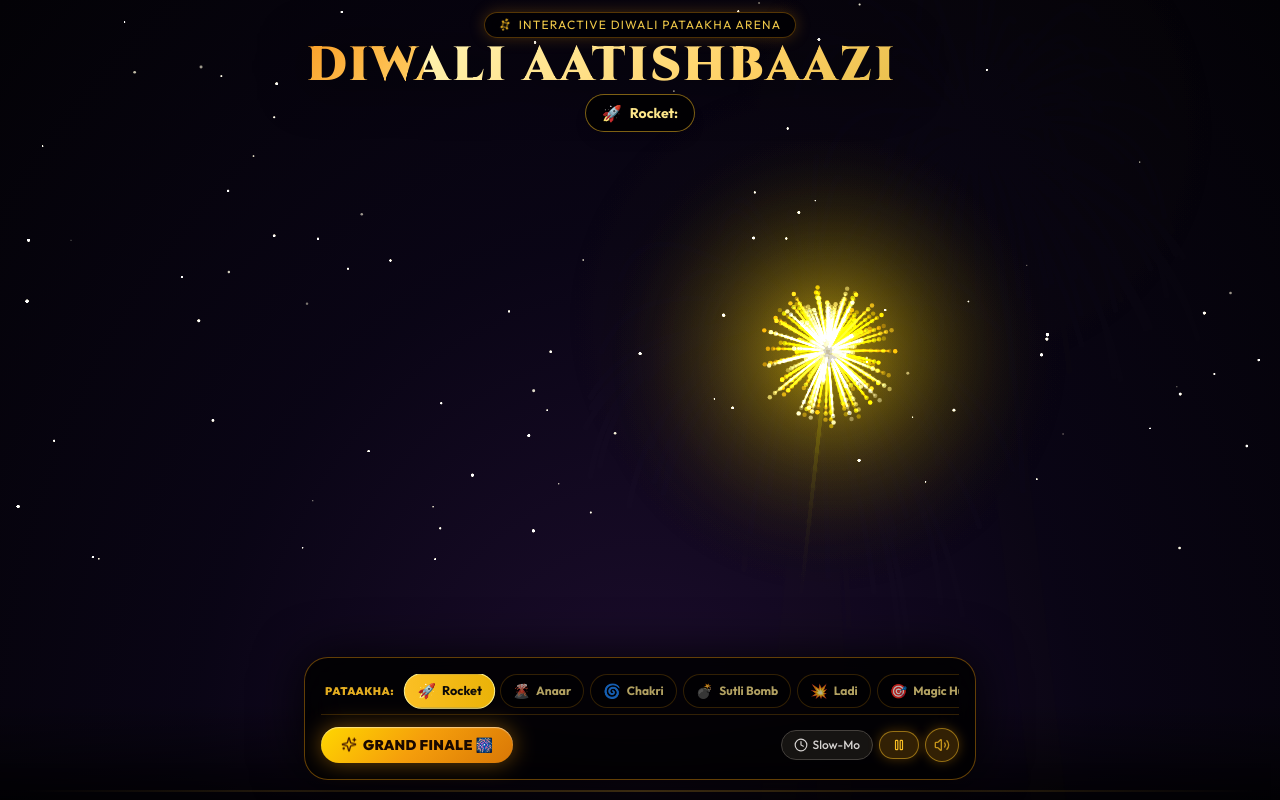
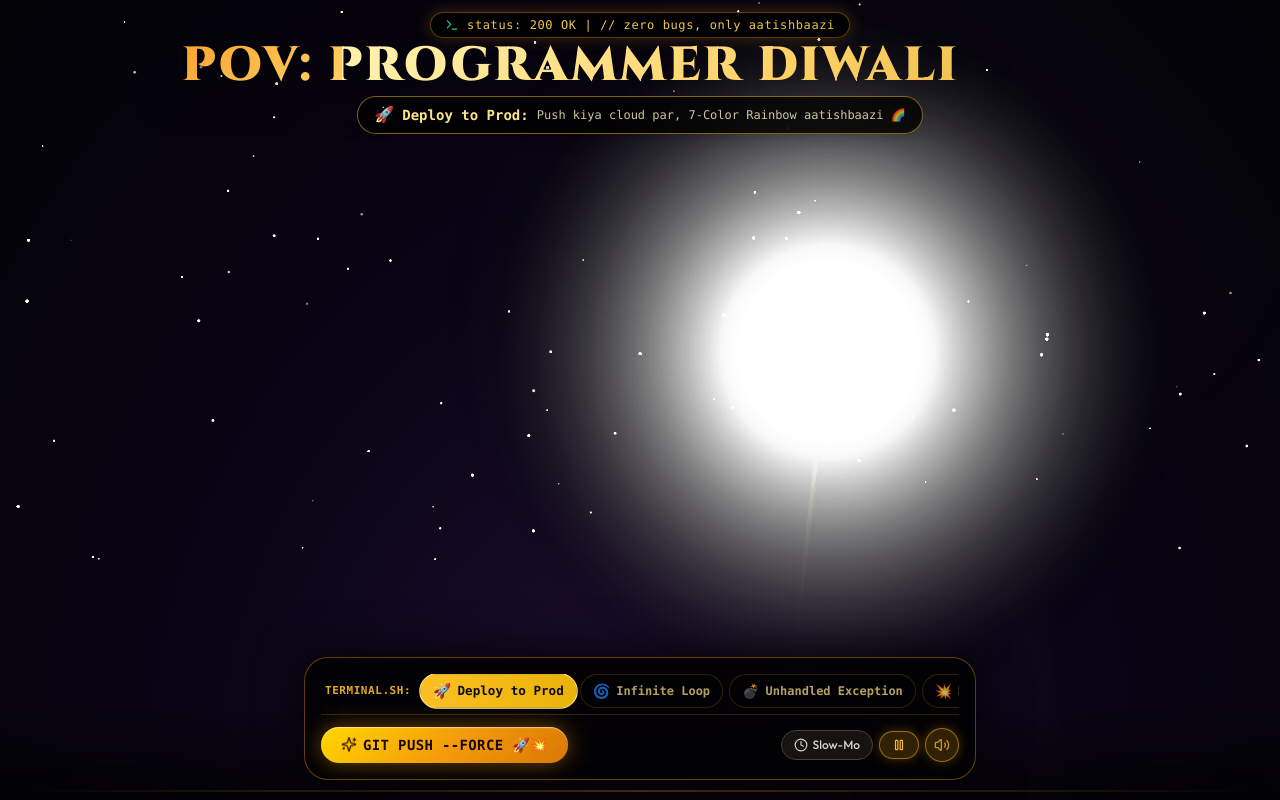
Before and after one commit to suman987654432/deeppov, a React (Vite) app: page / in a window 1280 px wide. Built offline with nearby package versions, Linux system fonts and the light colour scheme.

Commit message:
POV: Programmer Diwali theme with funny dev content, removed Anaar, 7-color rainbow rocket, and git push force button

```diff
--- a/src/App.jsx
+++ b/src/App.jsx
@@ -8,16 +8,16 @@ import {
   VolumeX,
   Play,
   Pause,
-  Clock
+  Clock,
+  Terminal
 } from 'lucide-react';
 
 const CRACKERS = [
-  { id: 'rocket', name: 'Rocket', icon: '🚀', desc: 'Click/Tap anywhere to shoot aerial rockets' },
-  { id: 'anaar', name: 'Anaar', icon: '🌋', desc: 'Click to place towering golden fountain' },
-  { id: 'chakri', name: 'Chakri', icon: '🌀', desc: 'Click to spin high-speed rainbow wheel' },
-  { id: 'bomb', name: 'Sutli Bomb', icon: '💣', desc: 'Click to plant bomb with shockwave blast' },
-  { id: 'ladi', name: 'Ladi', icon: '💥', desc: 'Click for rapid 28-burst crackling chain' },
-  { id: 'hunter', name: 'Magic Hunter', icon: '🎯', desc: 'Click to shoot 8 rapid colorful comet tracers' },
+  { id: 'rocket', name: 'Deploy to Prod', icon: '🚀', desc: 'Push kiya cloud par, 7-Color Rainbow aatishbaazi 🌈' },
+  { id: 'chakri', name: 'Infinite Loop', icon: '🌀', desc: 'while(true) ghume jaa raha hai 100% CPU par' },
+  { id: 'bomb', name: 'Unhandled Exception', icon: '💣', desc: 'Screen shake + server dead + Jira ticket' },
+  { id: 'ladi', name: 'Merge Conflicts', icon: '💥', desc: '28 commits ek sath line se phat gaye' },
+  { id: 'hunter', name: 'Microservices', icon: '🎯', desc: '8 rapid async requests shoot ho rahe hain' },
 ];
 
 export default function App() {
@@ -99,22 +99,26 @@ export default function App() {
 
       {/* 4. Top Header & Active Cracker Badge */}
       <header className="fixed top-3 left-0 right-0 z-20 flex flex-col items-center pointer-events-none px-4 text-center">
-        <div className="pointer-events-auto flex items-center gap-2 px-3.5 py-1 rounded-full bg-black/60 border border-amber-500/35 backdrop-blur-md text-amber-300 text-[11px] sm:text-xs tracking-widest uppercase mb-1 shadow-[0_0_15px_rgba(245,158,11,0.25)]">
-          <Sparkles className="w-3 h-3 text-amber-400 animate-spin" style={{ animationDuration: '6s' }} />
-          <span>Interactive Diwali Pataakha Arena</span>
+        <div className="pointer-events-auto flex items-center gap-2 px-3.5 py-1 rounded-full bg-black/70 border border-amber-500/40 backdrop-blur-md text-amber-300 text-[11px] sm:text-xs tracking-wider mb-1 shadow-[0_0_15px_rgba(245,158,11,0.25)] font-mono">
+          <Terminal className="w-3.5 h-3.5 text-emerald-400" />
+          <span>status: 200 OK | // zero bugs, only aatishbaazi</span>
         </div>
 
         <h1 className="font-serif text-2xl sm:text-4xl md:text-5xl font-black tracking-wider gold-text-gradient drop-shadow-[0_4px_25px_rgba(0,0,0,0.9)]">
-          DIWALI AATISHBAAZI <span className="inline-block text-amber-300 animate-pulse">✨</span>
+          POV: PROGRAMMER DIWALI <span className="inline-block text-amber-300 animate-bounce">💻✨</span>
         </h1>
 
+        <p className="font-mono text-[11px] sm:text-xs text-amber-200/90 mt-0.5 drop-shadow hidden xs:block">
+          // Friday evening ko bina testing prod deploy maar diya... ab aatishbaazi dekho! 🚀🔥
+        </p>
+
         {/* Active Cracker Instructions Badge */}
-        <div className="mt-1 pointer-events-auto flex items-center gap-2 px-4 py-1.5 rounded-full bg-black/80 border border-amber-400/50 backdrop-blur-lg shadow-lg">
+        <div className="mt-1.5 pointer-events-auto flex items-center gap-2 px-4 py-1.5 rounded-full bg-black/80 border border-amber-400/50 backdrop-blur-lg shadow-lg font-mono">
           <span className="text-base">{currentCracker.icon}</span>
           <span className="text-xs sm:text-sm font-bold text-amber-200">
             {currentCracker.name}:
           </span>
-          <span className="text-xs text-amber-100/80 font-light hidden xs:inline">
+          <span className="text-xs text-amber-100/80 font-light hidden sm:inline">
             {currentCracker.desc}
           </span>
         </div>
@@ -123,12 +127,12 @@ export default function App() {
       {/* 5. Permanent Stable Bottom Control HUD */}
       <div className="fixed bottom-3 sm:bottom-5 left-0 right-0 z-20 flex flex-col items-center pointer-events-none px-2 sm:px-4">
         <div className="pointer-events-auto w-full max-w-2xl bg-black/85 border border-amber-500/40 rounded-3xl p-3 sm:p-4 backdrop-blur-xl shadow-[0_0_50px_rgba(0,0,0,0.9)] flex flex-col gap-2.5">
-          {/* Traditional Cracker Tabs (All 10 Authentic Crackers) */}
+          {/* Traditional Cracker Tabs (Hilarious Programmer Diwali Theme) */}
           <div className="flex items-center gap-1.5 overflow-x-auto pb-1.5 scrollbar-none border-b border-amber-500/20">
-            <span className="text-[11px] font-black text-amber-400/90 uppercase tracking-wider pl-1 pr-1.5 whitespace-nowrap">
-              Pataakha:
+            <span className="text-[11px] font-black text-amber-400/90 uppercase tracking-wider pl-1 pr-1.5 whitespace-nowrap font-mono">
+              Terminal.sh:
             </span>
-            <div className="flex items-center gap-1.5">
+            <div className="flex items-center gap-1.5 font-mono">
               {CRACKERS.map((c) => (
                 <button
                   key={c.id}
@@ -149,13 +153,14 @@ export default function App() {
 
           {/* Action Buttons Row */}
           <div className="flex items-center justify-between gap-2 flex-wrap pt-0.5">
-            {/* Grand Fireworks Finale */}
+            {/* Grand Fireworks Finale -> git push --force 🚀💥 */}
             <button
               onClick={triggerGrandShow}
-              className="btn-gold flex items-center gap-1.5 px-4 sm:px-5 py-2 rounded-full text-xs sm:text-sm font-black tracking-wide uppercase cursor-pointer active:scale-95"
+              className="btn-gold flex items-center gap-1.5 px-4 sm:px-5 py-2 rounded-full text-xs sm:text-sm font-black tracking-wide uppercase cursor-pointer active:scale-95 font-mono shadow-[0_0_20px_rgba(245,158,11,0.5)]"
+              title="Force push to production & explode all servers!"
             >
               <Sparkles className="w-4 h-4 text-amber-950 animate-bounce" />
-              <span>Grand Finale 🎆</span>
+              <span>git push --force 🚀💥</span>
             </button>
 
             <div className="flex items-center gap-1.5">
--- a/src/components/fireworks/FireworksCanvas.jsx
+++ b/src/components/fireworks/FireworksCanvas.jsx
@@ -65,22 +65,25 @@ class Rocket {
   }
 
   draw(ctx) {
+    const rainbowColors = ['#a855f7', '#4f46e5', '#06b6d4', '#22c55e', '#facc15', '#f97316', '#ef4444'];
+    const activeColor = rainbowColors[Math.floor((Date.now() / 70) % 7)];
+
     if (this.trail.length > 1) {
       ctx.beginPath();
       ctx.moveTo(this.trail[0].x, this.trail[0].y);
       for (let i = 1; i < this.trail.length; i++) {
         ctx.lineTo(this.trail[i].x, this.trail[i].y);
       }
-      ctx.strokeStyle = 'rgba(255, 215, 0, 0.85)';
-      ctx.lineWidth = 3.2;
+      ctx.strokeStyle = activeColor;
+      ctx.lineWidth = 3.5;
       ctx.stroke();
     }
 
     ctx.beginPath();
-    ctx.arc(this.x, this.y, 3.8, 0, Math.PI * 2);
-    ctx.fillStyle = this.headColor;
-    ctx.shadowColor = '#ffd700';
-    ctx.shadowBlur = 14;
+    ctx.arc(this.x, this.y, 4.2, 0, Math.PI * 2);
+    ctx.fillStyle = '#ffffff';
+    ctx.shadowColor = activeColor;
+    ctx.shadowBlur = 16;
     ctx.fill();
     ctx.shadowBlur = 0;
   }
@@ -932,31 +935,58 @@ const FireworksCanvas = forwardRef(
       });
     }, []);
 
-    // Regular explosion
+    // 7-Color Rainbow Rocket Explosion (VIBGYOR)
     const detonateFirework = useCallback(
       (x, y, pattern, paletteName) => {
-        const palette = COLOR_PALETTES[paletteName] || COLOR_PALETTES.gold;
-        triggerSkyFlash(x, y, palette[0]);
+        triggerSkyFlash(x, y, '#ffffff', 0.65, 360);
 
         const pan = (x / (window.innerWidth || 1000)) * 2 - 1;
         soundManager.playExplosion(pan);
         triggerHaptic(40);
 
-        const count = 130;
+        // Authentic 7 Colors of the Rainbow: Violet, Indigo, Blue, Green, Yellow, Orange, Red
+        const sevenColors = [
+          '#a855f7', // Violet
+          '#4f46e5', // Indigo
+          '#06b6d4', // Blue / Cyan
+          '#22c55e', // Green
+          '#facc15', // Yellow
+          '#f97316', // Orange
+          '#ef4444', // Red
+        ];
+
+        // 175 particles radiating in symmetric 7-color rainbow petals
+        const count = 175;
         for (let i = 0; i < count; i++) {
-          const angle = Math.random() * Math.PI * 2;
-          const speed = 2.0 + Math.random() * 6.5;
+          const colorIdx = i % 7;
+          const color = sevenColors[colorIdx];
+          const angle = (i / count) * Math.PI * 2 + (Math.random() - 0.5) * 0.12;
+          const speed = 2.4 + (colorIdx / 7) * 4.2 + Math.random() * 2.5;
           const vx = Math.cos(angle) * speed;
           const vy = Math.sin(angle) * speed;
-          const color = palette[Math.floor(Math.random() * palette.length)];
 
           particlesRef.current.push(
             new Particle(x, y, vx, vy, color, {
-              decay: 0.01 + Math.random() * 0.01,
-              friction: 0.97,
-              gravity: 0.06,
+              decay: 0.012 + Math.random() * 0.008,
+              friction: 0.968,
+              gravity: 0.055,
+              radius: 2.5,
+              maxTrail: 8,
+              twinkle: true,
+            })
+          );
+        }
+
+        // Sparkling bright white core in the center
+        for (let j = 0; j < 28; j++) {
+          const a = Math.random() * Math.PI * 2;
+          const spd = 1.0 + Math.random() * 2.8;
+          particlesRef.current.push(
+            new Particle(x, y, Math.cos(a) * spd, Math.sin(a) * spd, '#ffffff', {
+              decay: 0.035,
+              friction: 0.95,
+              gravity: 0.03,
               radius: 2.2,
-              maxTrail: 8,
               twinkle: true,
             })
           );
```
